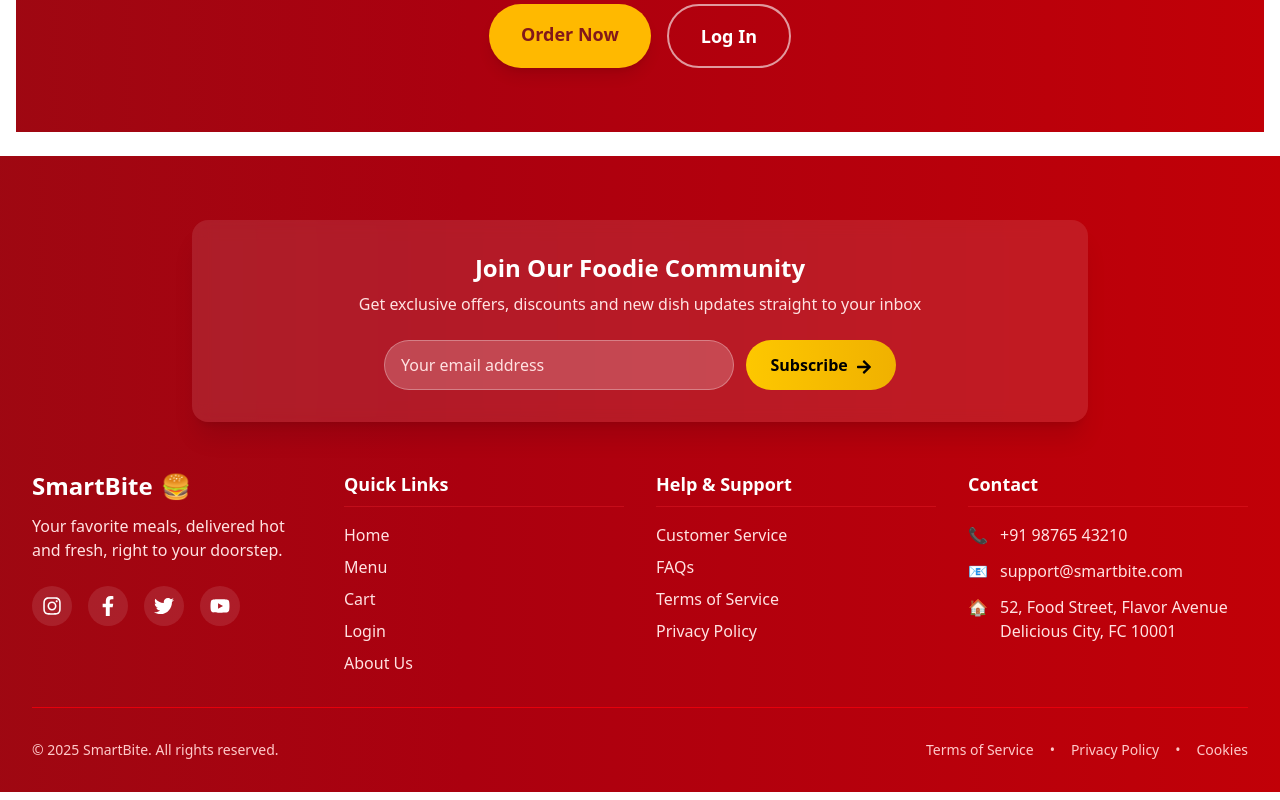
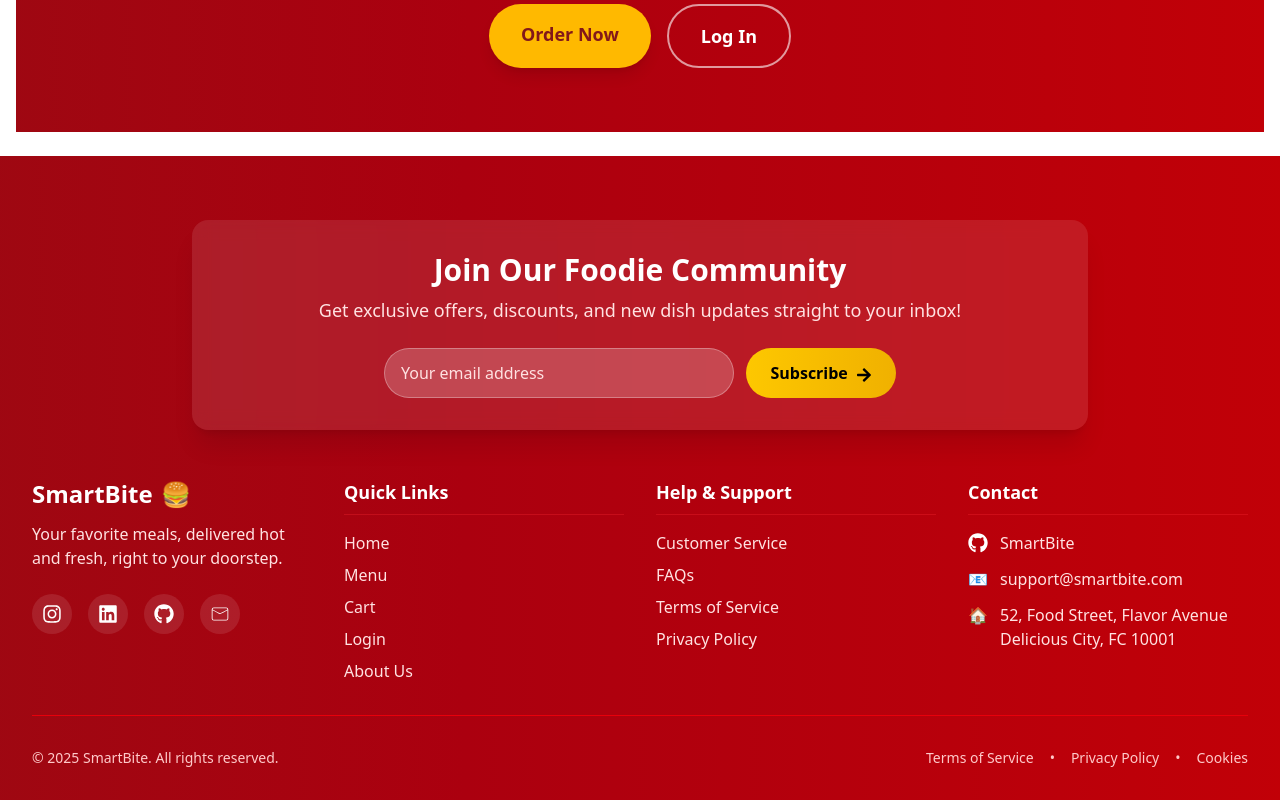
Before and after one commit to VrandaaGarg/SmartBite, a React (Vite) app in the folder Frontend/: page / in a window 1280 px wide. Shown: the part 2622-3422 px from the top of the page. Built offline with nearby package versions, Linux system fonts and the light colour scheme; no server answers.

Commit message:
Enhance Footer component with new icons, improved subscription feedback, and updated contact links

```diff
--- a/Frontend/src/Components/Footer.jsx
+++ b/Frontend/src/Components/Footer.jsx
@@ -1,6 +1,9 @@
 import React, { useState } from "react";
 import { Link } from "react-router-dom";
-import { FaInstagram, FaFacebookF, FaTwitter, FaYoutube, FaArrowRight } from "react-icons/fa";
+import { FaInstagram, FaFacebookF, FaTwitter, FaYoutube, FaArrowRight,FaLinkedin,FaGithub ,FaMailchimp} from "react-icons/fa";
+import { FaCheckCircle } from "react-icons/fa";
+import { CiMail } from "react-icons/ci";
+import { useEffect } from "react";
 
 function Footer() {
   const [email, setEmail] = useState("");
@@ -8,23 +11,30 @@ function Footer() {
 
   const handleSubscribe = (e) => {
     e.preventDefault();
+
     if (email) {
       setSubscribed(true);
       setEmail("");
-      // In a real app, you'd send this to a backend
-      setTimeout(() => setSubscribed(false), 5500);
+
+      // In a real application, you'd send the email to your backend here
+
+      // Auto-hide the popup after 5.5 seconds
+      setTimeout(() => {
+        setSubscribed(false);
+      }, 2000);
     }
   };
+
 
   return (
     <footer className="bg-gradient-to-r from-red-800 to-red-700 text-white pt-16 pb-8">
       <div className="max-w-7xl mx-auto px-4 sm:px-6 lg:px-8">
         {/* Newsletter Section */}
-        <div className="max-w-4xl mx-auto mb-12 px-4 py-8 bg-white/10 backdrop-blur-sm rounded-2xl shadow-xl">
+        <div className="max-w-4xl mx-auto mb-12 px-4 py-8 bg-white/10 backdrop-blur-sm rounded-2xl shadow-xl relative ">
           <div className="text-center mb-6">
-            <h3 className="text-2xl font-bold text-white">Join Our Foodie Community</h3>
-            <p className="text-red-100 mt-2">
-              Get exclusive offers, discounts and new dish updates straight to your inbox
+            <h3 className="text-3xl font-bold text-white">Join Our Foodie Community</h3>
+            <p className="text-red-100 mt-2 text-lg">
+              Get exclusive offers, discounts, and new dish updates straight to your inbox!
             </p>
           </div>
 
@@ -45,12 +55,18 @@ function Footer() {
             </button>
           </form>
 
+          {/* Happening Popup */}
           {subscribed && (
-            <div className="mt-4 text-center text-yellow-300 animate-pulse">
-              Thanks for subscribing!
+            <div className="absolute top-4 right-4 bg-white/90 text-black p-4 rounded-2xl shadow-2xl flex items-center gap-3 animate-bounce z-20">
+              <FaCheckCircle className="text-green-500 text-2xl" />
+              <div>
+                <p className="font-bold text-lg">Subscribed!</p>
+                <p className="text-sm">You'll hear from us soon 🍔🍕🍟</p>
+              </div>
             </div>
           )}
         </div>
+
 
         {/* Main Footer Grid */}
         <div className="grid grid-cols-1 sm:grid-cols-2 md:grid-cols-4 gap-8 mb-8">
@@ -64,17 +80,17 @@ function Footer() {
             </p>
             {/* Social Icons */}
             <div className="flex mt-6 space-x-4 text-xl">
-              <a href="https://instagram.com" className="bg-white/10 p-2.5 rounded-full hover:bg-white hover:text-red-600 transition-colors">
+              <a href="https://www.instagram.com/vranda_garg" className="bg-white/10 p-2.5 rounded-full hover:bg-white hover:text-red-600 transition-colors">
                 <FaInstagram />
               </a>
-              <a href="https://facebook.com" className="bg-white/10 p-2.5 rounded-full hover:bg-white hover:text-red-600 transition-colors">
-                <FaFacebookF />
+              <a href="https://www.linkedin.com/in/vranda-garg-b68011293/" className="bg-white/10 p-2.5 rounded-full hover:bg-white hover:text-red-600 transition-colors">
+                <FaLinkedin />
               </a>
-              <a href="https://twitter.com" className="bg-white/10 p-2.5 rounded-full hover:bg-white hover:text-red-600 transition-colors">
-                <FaTwitter />
+              <a href="https://github.com/VrandaaGarg" className="bg-white/10 p-2.5 rounded-full hover:bg-white hover:text-red-600 transition-colors">
+                <FaGithub />
               </a>
-              <a href="https://youtube.com" className="bg-white/10 p-2.5 rounded-full hover:bg-white hover:text-red-600 transition-colors">
-                <FaYoutube />
+              <a href="mailto:connect@vrandacodz.xyz" className="bg-white/10 p-2.5 rounded-full hover:bg-white hover:text-red-600 transition-colors">
+                <CiMail />
               </a>
             </div>
           </div>
@@ -84,7 +100,7 @@ function Footer() {
             <ul className="space-y-2">
               <li>
                 <Link to="/" className="text-red-100 hover:text-yellow-300 transition-colors flex items-center">
-                   Home
+                  Home
                 </Link>
               </li>
               <li>
@@ -123,13 +139,22 @@ function Footer() {
           <div>
             <h4 className="font-bold text-lg mb-4 pb-2 border-b border-red-500/30">Contact</h4>
             <ul className="space-y-3">
-              <li className="flex items-start">
-                <span className="mr-3">📞</span>
-                <span className="text-red-100">+91 98765 43210</span>
+              <li className="flex items-center space-x-3">
+                <FaGithub className="text-xl text-white" />
+                <a
+                  href="https://github.com/VrandaaGarg/SmartBite"
+                  target="_blank"
+                  rel="noopener noreferrer"
+                  className="text-red-100 hover:text-yellow-300 transition-colors"
+                >
+                  SmartBite
+                </a>
               </li>
+
+
               <li className="flex items-start">
                 <span className="mr-3">📧</span>
-                <a href="mailto:support@smartbite.com" className="text-red-100 hover:text-yellow-300 transition-colors">
+                <a href="mailto:connect@vrandacodz.xyz" className="text-red-100 hover:text-yellow-300 transition-colors">
                   support@smartbite.com
                 </a>
               </li>
```
